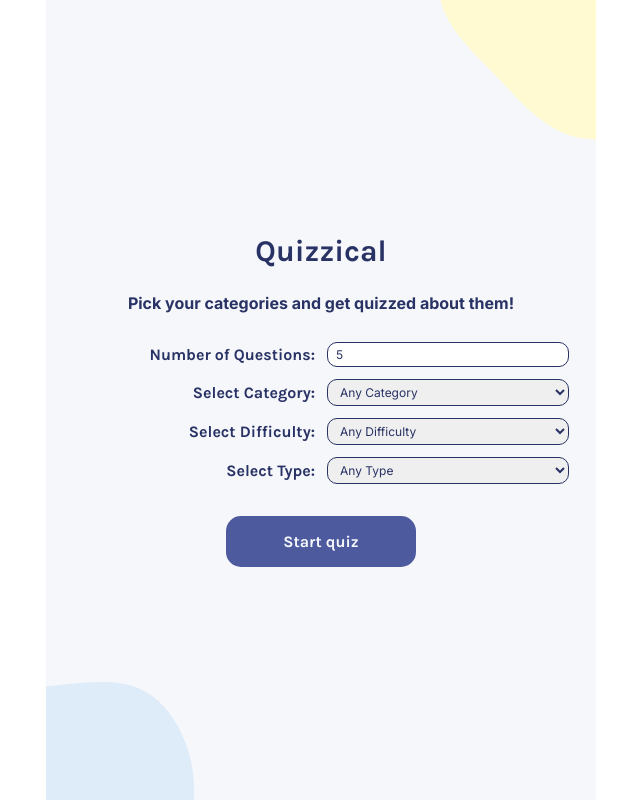
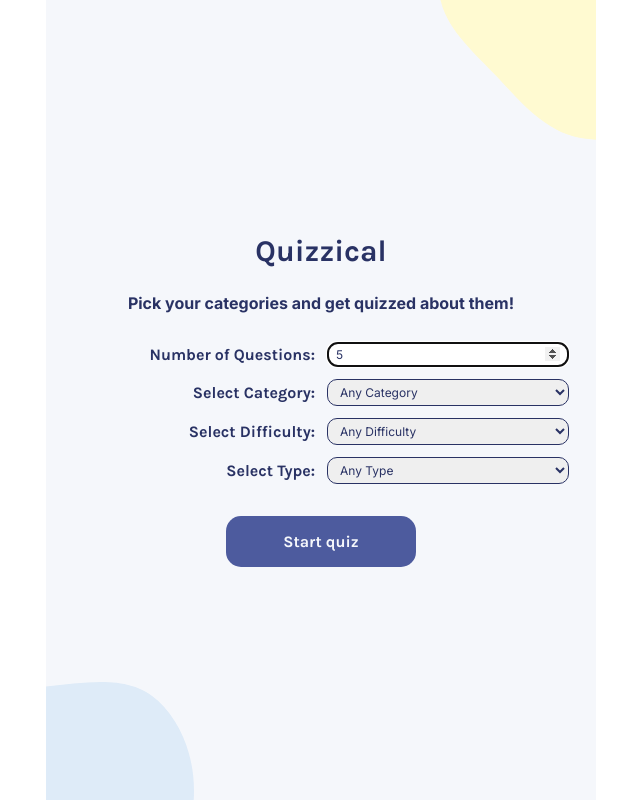
Before and after one commit to IraPolchanin/Quizzical-App, a React (Create React App) app: page / in a window 1280 px wide. Shown: the whole page, without its empty margins (319-959 px from the left). Built offline with nearby package versions, Linux system fonts and the light colour scheme.

Commit message:
added focus intro

```diff
--- a/src/Intro.js
+++ b/src/Intro.js
@@ -1,4 +1,4 @@
-import React, { memo } from 'react'
+import React, { memo, useEffect, useRef } from 'react'
 
 export const Intro = memo(({
   setIsStarted,
@@ -10,16 +10,22 @@ export const Intro = memo(({
     const { name, value } = e.target;
 
     setGameOptions(prevGameOptions => ({
-        ...prevGameOptions,
-        [name]: value
-      }
+      ...prevGameOptions,
+      [name]: value
+    }
     ));
   }
 
   const handleSubmit = e => {
     e.preventDefault();
     setIsStarted(true);
-  }
+  };
+
+
+  let amountField = useRef(null);
+  useEffect(() => {
+    amountField.current.focus();
+  }, [])
 
   return (
     <div className="App__Intro Intro">
@@ -40,6 +46,7 @@ export const Intro = memo(({
           max="50"
           value={gameOptions.amount}
           onChange={handleChange}
+          ref={amountField}
         />
 
         <label htmlFor="category"><h3>Select Category:</h3> </label>
--- a/src/Question.js
+++ b/src/Question.js
@@ -1,4 +1,4 @@
-import React, { memo } from 'react';
+import React, { memo} from 'react';
 import cn from 'classnames';
 import { FaRegCircleXmark } from "react-icons/fa6";
 import { FaRegCircleCheck } from "react-icons/fa6";
@@ -18,7 +18,7 @@ export const Question = memo(({ question, saveResults }) => {
     upDatedQuestion.isCorrect = upDatedQuestion.answer === upDatedQuestion.correct_answer;
     saveResults(upDatedQuestion);
     upDatedQuestion.isSelected = true;
-  }
+  };
 
   return (
     <fieldset className="Question" id={question.id}>
--- a/src/Quizz.js
+++ b/src/Quizz.js
@@ -11,7 +11,7 @@ export const Quizz = memo(({ gameOptions }) => {
   const [newGame, setNewGame] = useState(false);
 
   let url = `https://opentdb.com/api.php?amount=${gameOptions.amount}&category=${gameOptions.category}&difficulty=${gameOptions.difficulty}&type=${gameOptions.type}`;
-  console.log(url)
+
   useEffect(() => {
     const fetchQuestions = async () => {
       try {
--- a/src/styles/Intro.scss
+++ b/src/styles/Intro.scss
@@ -43,6 +43,7 @@
 
     @include onMobile() {
       height: 32px;
+      min-height: 32px;
       width: 80%;
     }
   }
```
Also changed, not shown: 6 other files (tests, documents, lock files or other folders).
